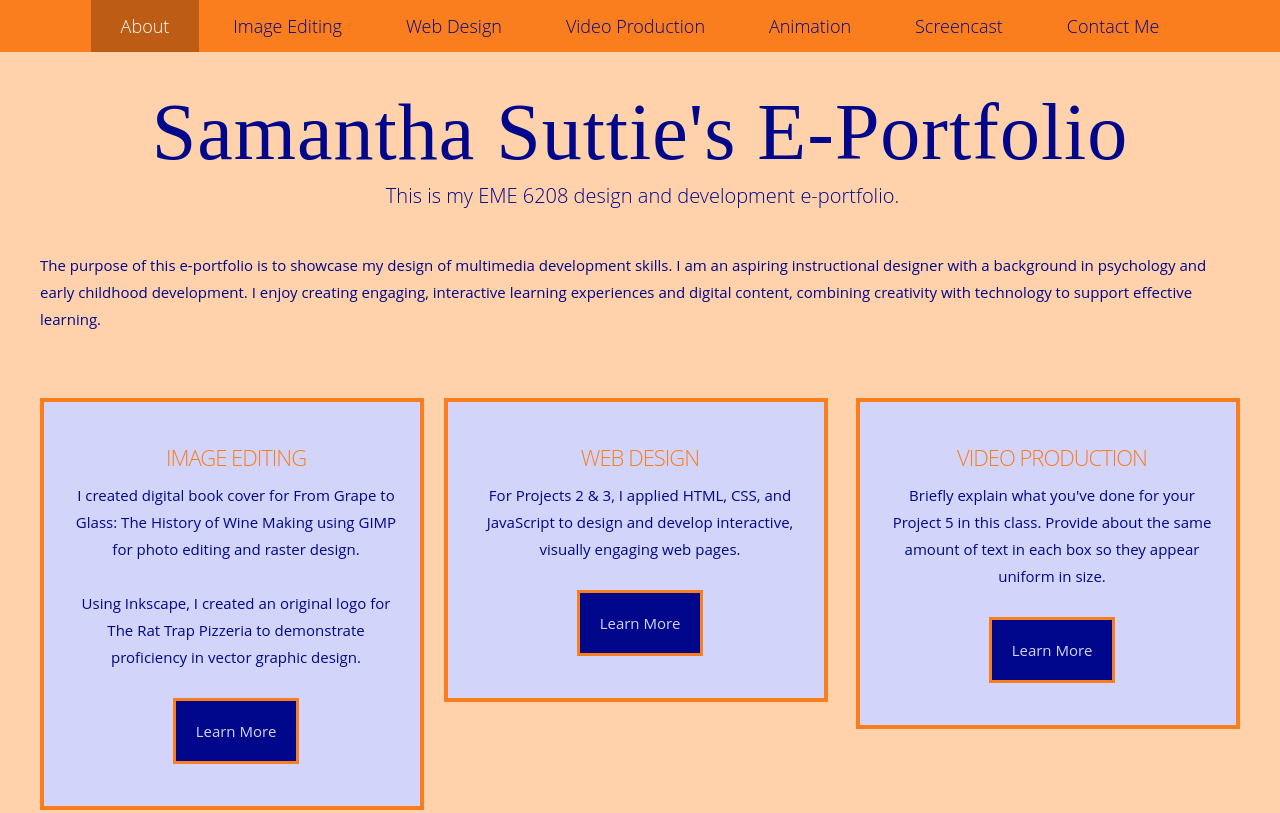
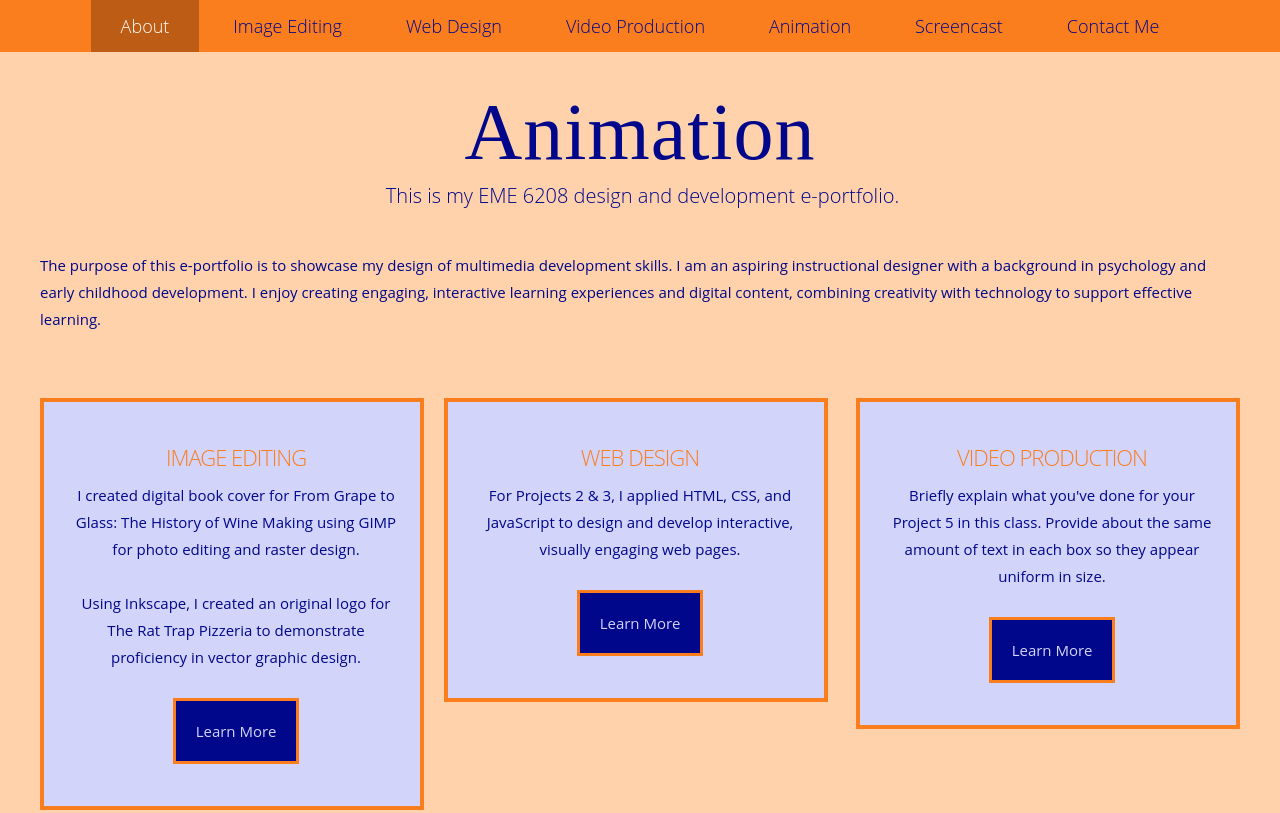
Before and after one commit to samsuttie97-eng/eportfolio-animation-, a plain HTML site: page index.html in a window 1280 px wide. Shown: the top 813 px of the page. Drawn offline with Linux system fonts and the light colour scheme.

Commit message:
Update index.html

```diff
--- a/index.html
+++ b/index.html
@@ -49,7 +49,7 @@ Released   : 20130406
 	</div>
 	<div id="logo" class="container">
 		<!-- THIS IS WHERE YOU CUSTOMIZE THE HEADER FOR EACH PAGE. -->
-        <h1>Samantha Suttie's E-Portfolio</h1>
+        <h1>Animation</h1>
 		<!-- THIS IS WHERE YOU CUSTOMIZE THE SUBHEADER FOR EACH PAGE. -->
         <p>This is my EME 6208 design and development e-portfolio.</p>
 	</div>
```
